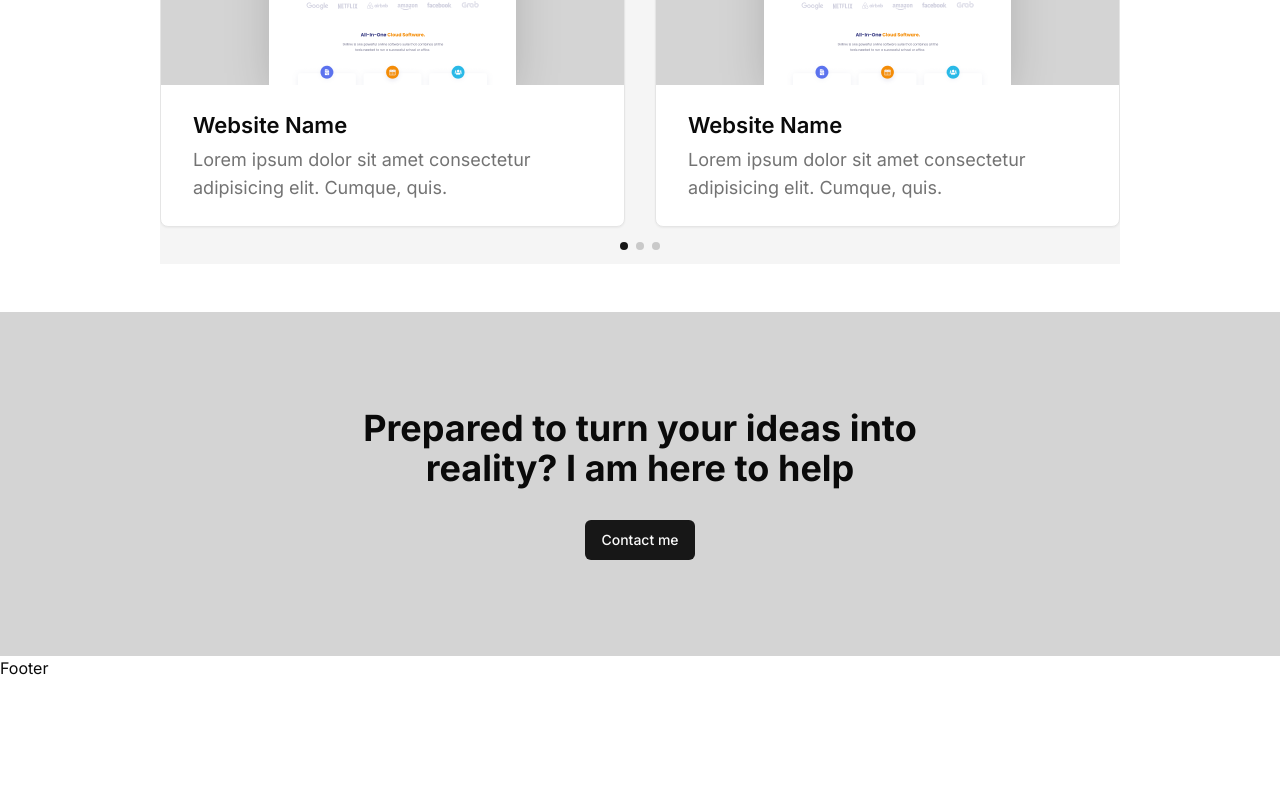
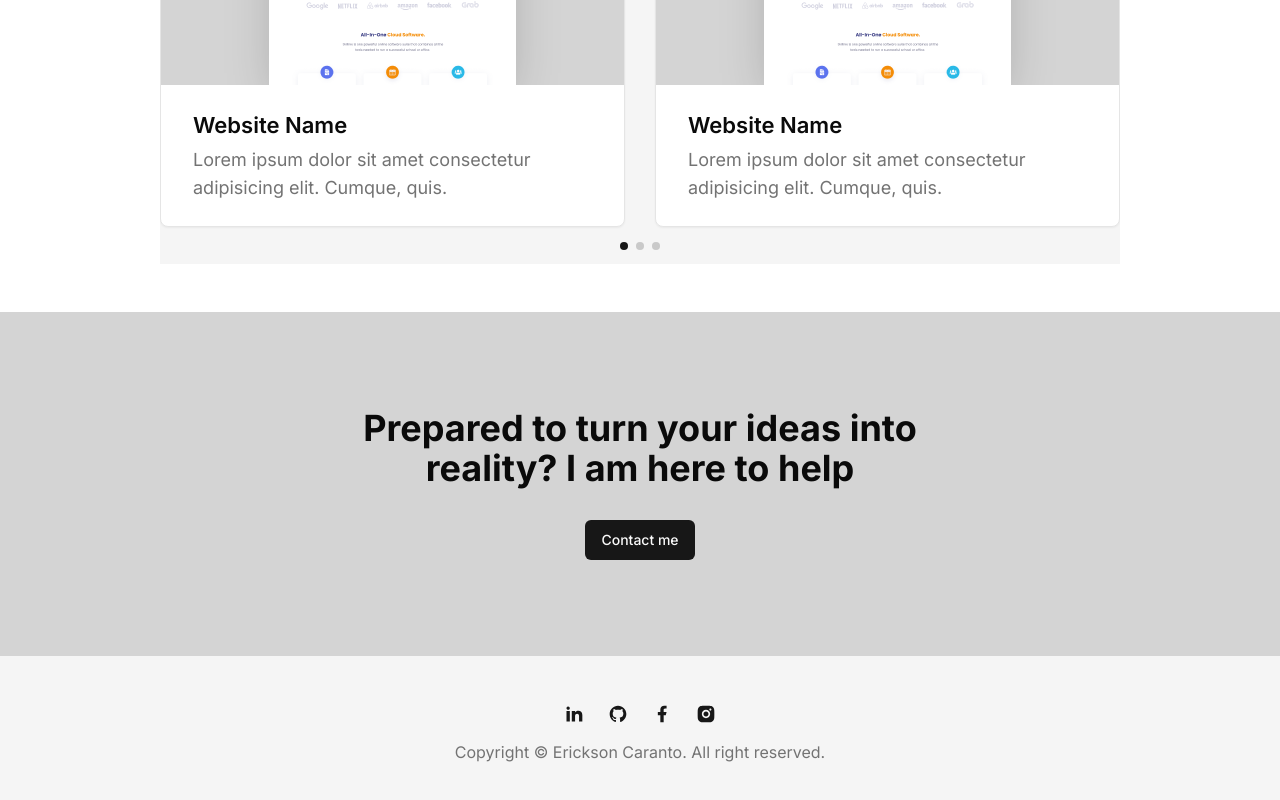
Before and after one commit to EMCaranto/em-caranto, a Next.js app: page / in a window 1280 px wide. Shown: the part 1907-2707 px from the top of the page. Before the commit the page ends 2587 px from the top, so only its background shows below. Built offline with nearby package versions, Linux system fonts and the light colour scheme.

Commit message:
:hammer: Add social links on footer on home page

```diff
--- a/src/components/global/footer.tsx
+++ b/src/components/global/footer.tsx
@@ -1,8 +1,29 @@
 // React JS
 import React from 'react'
 
+// Components
+import Social from '@/components/global/social'
+
 const Footer = () => {
-  return <div>Footer</div>
+  return (
+    <footer className="bg-secondary py-12">
+      <div className="container mx-auto">
+        <div className="flex flex-col items-center justify-between">
+          {/** social */}
+          <Social
+            containerStyle={'mx-auto mb-4 flex gap-x-6 xl:mx-0'}
+            iconStyle={
+              'text-[20px] text-primary transition-all hover:text-primary/70 dark:text-white/70 dark:hover:text-primary'
+            }
+          />
+          {/** copyright */}
+          <div className="text-muted-foreground">
+            Copyright &copy; Erickson Caranto. All right reserved.
+          </div>
+        </div>
+      </div>
+    </footer>
+  )
 }
 
 export default Footer
```
